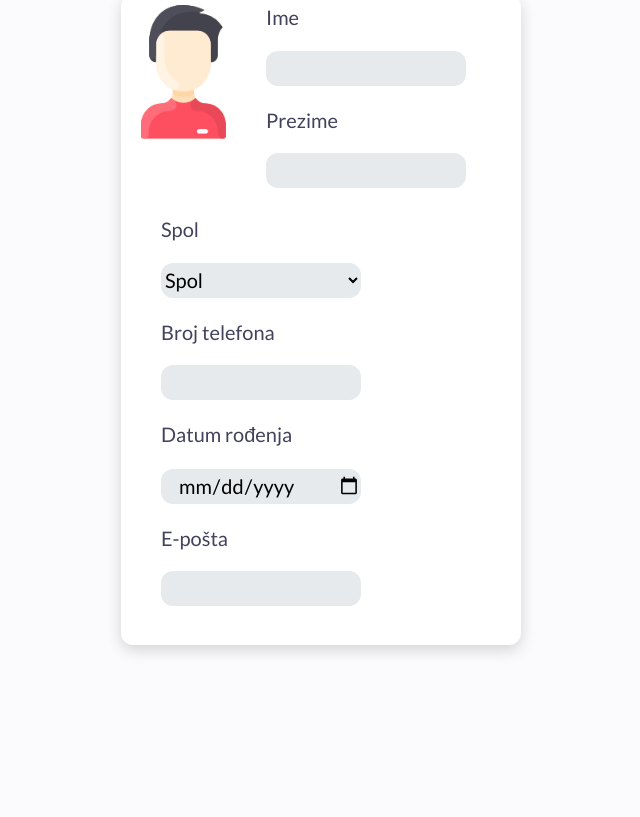
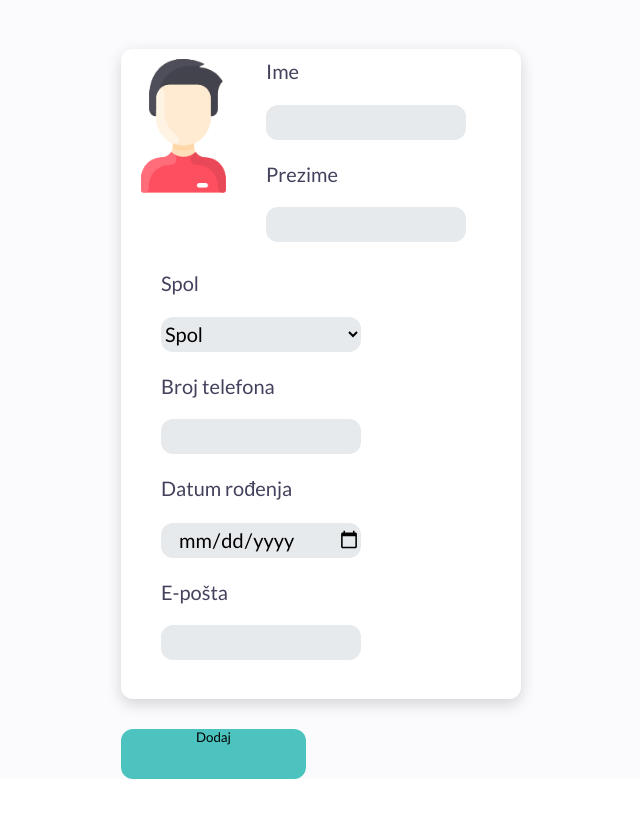
Before and after one commit to kuveeee/zavrsni-rad-kinetic-frontend, a React (Create React App) app: page /novi-pacijent in a window 1280 px wide. Shown: the part 259-1076 px from the top of the page, without its empty margins (149-789 px from the left). After the commit the page ends 1038 px from the top, so only its background shows below. Built offline with nearby package versions, Linux system fonts and the light colour scheme; the HTML template or start-up script is replaced by a standard one.

Commit message:
Fixed the position of a button on view Klijenti, added button on 2 pages

```diff
--- a/src/assets/styles/Klijenti.css
+++ b/src/assets/styles/Klijenti.css
@@ -9,7 +9,6 @@
     flex-direction: row;
     flex-wrap: wrap;
     width: 100%;
-    padding-bottom: 500px;
 }
 
 .flex_column {
@@ -24,7 +23,7 @@
     font-weight: bold;
     color: #43425D;
     text-shadow: 0px 3px 6px #0000001A;
-    padding-right: 800px;
+    padding-right: 600px;
 }
 
 .novi_klijent {
@@ -36,6 +35,7 @@
     align-self: center;
     display: table;
     position: relative;
+    margin-top: 30px;
     padding-left: 20px;
     padding-right: 20px;
 }
--- a/src/assets/styles/Login.css
+++ b/src/assets/styles/Login.css
@@ -82,7 +82,6 @@ body {
 
 button {
     border: #4cc3be;
-    ;
     outline: none;
 }
 
--- a/src/assets/styles/Usluge.css
+++ b/src/assets/styles/Usluge.css
@@ -20,6 +20,7 @@
     align-self: center;
     display: table;
     position: relative;
+    margin-top: 30px;
     padding-left: 20px;
     padding-right: 20px;
 }
--- a/src/assets/styles/novaUsluga.css
+++ b/src/assets/styles/novaUsluga.css
@@ -9,7 +9,6 @@
     flex-direction: row;
     flex-wrap: wrap;
     width: 100%;
-    padding-bottom: 500px;
 }
 
 .flex_column {
@@ -18,6 +17,7 @@
     flex-basis: 100%;
     flex: 1;
 }
+
 .novaUsluga_body h1 {
     font-size: 45px;
     font-weight: bold;
@@ -26,14 +26,25 @@
     padding-right: 800px;
 }
 
-.novaUsluga_body .klijent{
+.novaUsluga_body .klijent {
     height: 380px;
 }
 
-.input_ime input{
+.input_ime input {
     width: 300px;
 }
 
-.input_cijena input{
+.input_cijena input {
     width: 150px;
 }
+
+.novaUsluga_body button {
+    background: #4cc3be;
+    border-radius: 12px;
+    width: 185px;
+    height: 50px;
+    display: flex;
+    flex-wrap: wrap;
+    justify-content: center;
+    margin-top: 30px;
+}
--- a/src/assets/styles/noviPacijent.css
+++ b/src/assets/styles/noviPacijent.css
@@ -1,4 +1,4 @@
-.novipacijent_body {
+.noviPacijent_body {
     display: flex;
     flex-wrap: wrap;
     height: 100%;
@@ -18,10 +18,22 @@
     flex-basis: 100%;
     flex: 1;
 }
-.novipacijent_body h1 {
+
+.noviPacijent_body h1 {
     font-size: 45px;
     font-weight: bold;
     color: #43425D;
     text-shadow: 0px 3px 6px #0000001A;
     padding-right: 800px;
 }
+
+.noviPacijent_body button {
+    background: #4cc3be;
+    border-radius: 12px;
+    width: 185px;
+    height: 50px;
+    display: flex;
+    flex-wrap: wrap;
+    justify-content: center;
+    margin-top: 30px;
+}
--- a/src/views/novaUsluga.js
+++ b/src/views/novaUsluga.js
@@ -22,6 +22,7 @@ function novaUsluga() {
                     </div>
                 </div>
             </div>
+            <button>Dodaj</button>
         </div>
     </div>;
 }
--- a/src/views/noviPacijent.js
+++ b/src/views/noviPacijent.js
@@ -4,7 +4,7 @@ import man from '../assets/images/man.png'; //      asset
 
 function noviPacijent() {
   return <div className="main">
-        <div class="noviklijent_body">
+    <div class="noviPacijent_body">
       <div class="flex_row">
         <h1>Novi pacijent</h1>
         <div class="break"></div>
@@ -32,6 +32,7 @@ function noviPacijent() {
           </div>
         </div>
       </div>
+      <button><p>Dodaj</p></button>
     </div>
   </div>;
 }
```
Lines whose indentation alone changed are shown as unchanged.
